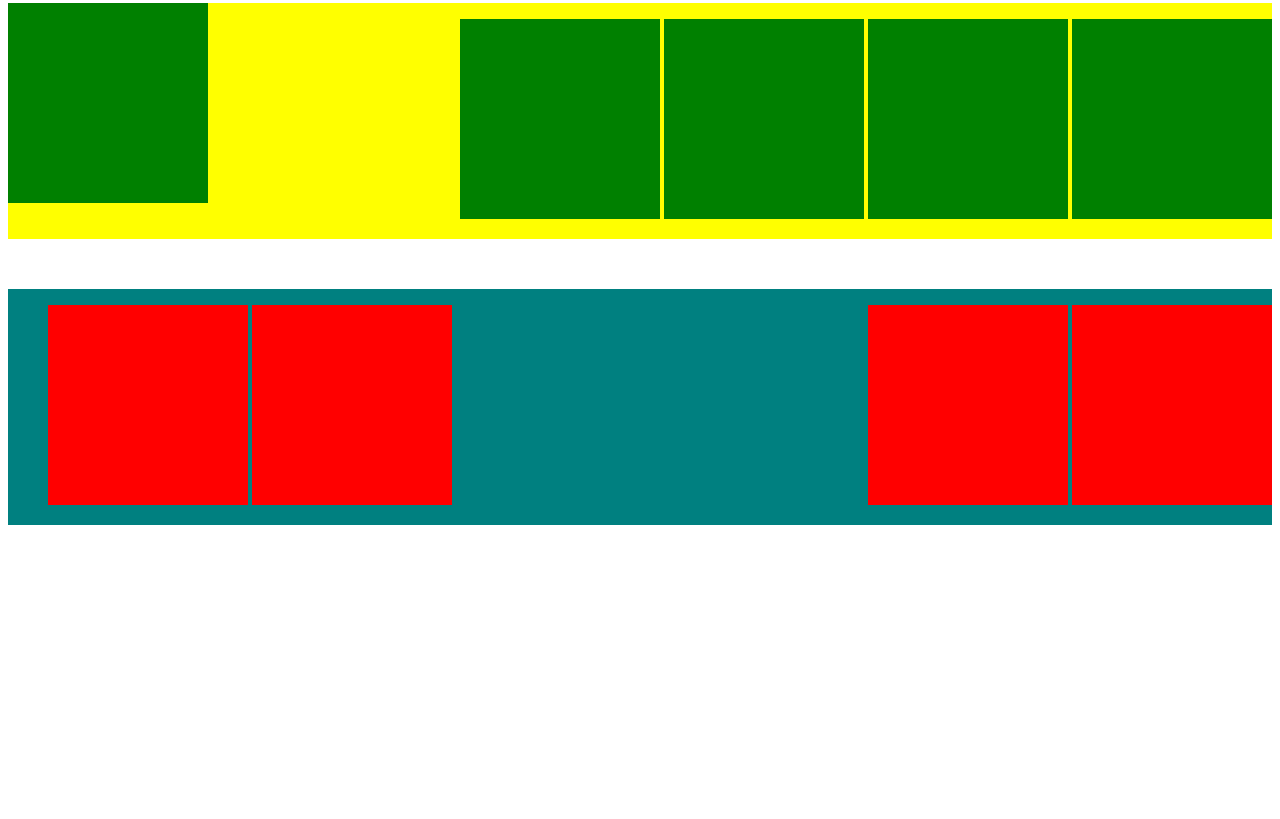
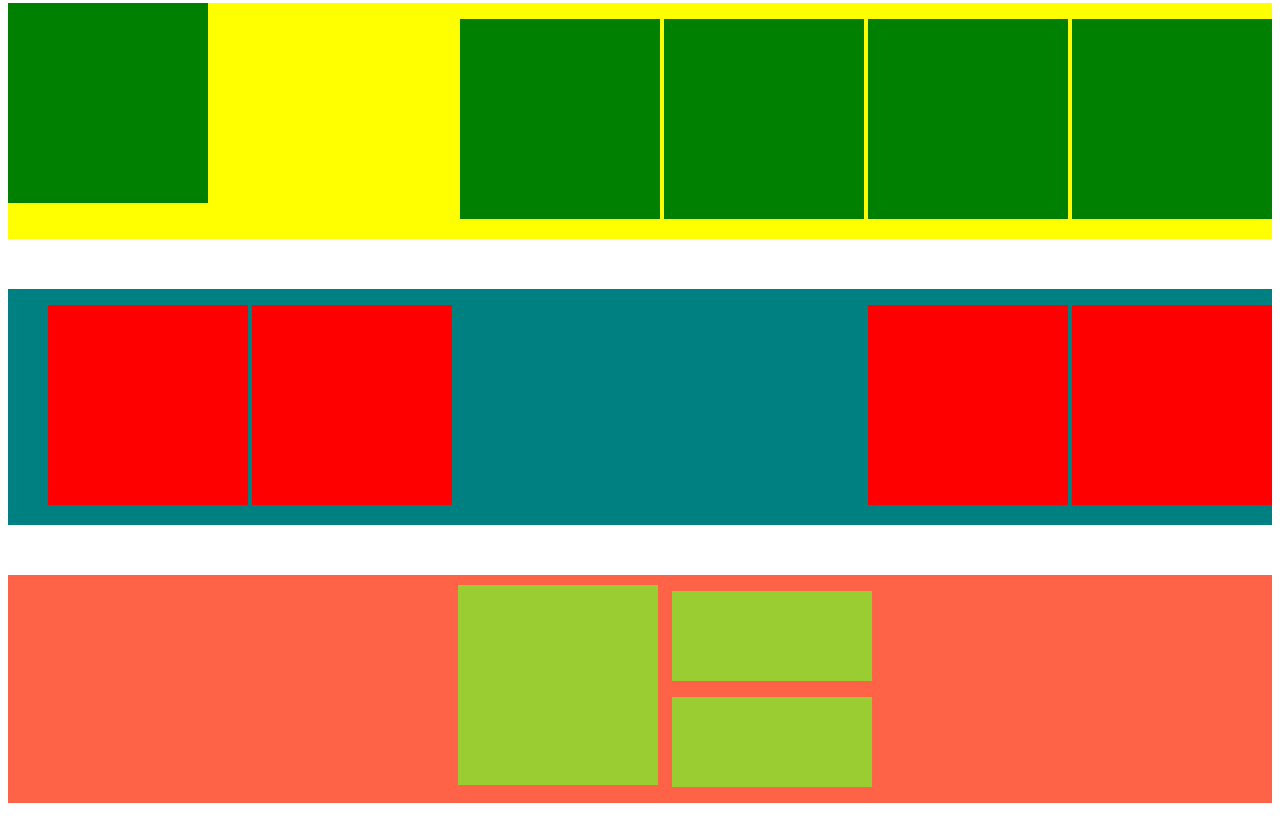
Before and after one commit to DaniilTis/float, a plain HTML site: page index.html in a window 1280 px wide. Shown: the part 555-1374 px from the top of the page. Before the commit the page ends 1088 px from the top, so only its background shows below. Drawn offline with Linux system fonts and the light colour scheme.

Commit message:
Заокнчил четвертый блок

```diff
--- a/css/style.css
+++ b/css/style.css
@@ -23,15 +23,12 @@
 	margin-bottom: 50px;
 }
 
-ul li {
-	display: inline-block;
-}
-
 .nav-list {
 	float: right;
 }
 
 .nav-list li {
+	display: inline-block;
 	background: green;
 	width: 200px;
 	height: 200px;
@@ -45,6 +42,7 @@ ul li {
 
 .section {
 	background-color: teal;
+	margin-bottom: 50px;
 }
 
 .section-list {
@@ -52,6 +50,7 @@ ul li {
 }
 
 .section-list li {
+	display: inline-block;
 	width: 200px;
 	height: 200px;
 	background-color: red;
@@ -62,7 +61,38 @@ ul li {
 }
 
 .section-list-right li {
+	display: inline-block;
 	width: 200px;
 	height: 200px;
 	background-color: red;
 }
+
+footer {
+	background-color: tomato;
+	text-align: center;
+}
+.conteiner {
+	max-width: 1170px;
+	margin: auto;
+}
+.footer-list li {
+	vertical-align: top;
+	display: inline-block;
+}
+
+.footer-item-title {
+	background-color: yellowgreen;
+	width: 200px;
+	height: 90px;
+}
+.footer-item-text {
+	background-color: yellowgreen;
+	width: 200px;
+	height: 90px;
+}
+.footer-img {
+	margin: 10px;
+	width: 200px;
+	height: 200px;
+	background-color: yellowgreen;
+}
--- a/index.html
+++ b/index.html
@@ -27,7 +27,6 @@
 		</nav>
 		<div class="clearfix"></div>
 	</div>
-
 	<div class="section">
 		<ul class="section-list">
 			<li></li>
@@ -39,7 +38,17 @@
 		</ul>
 		<div class="clearfix"></div>
 	</div>
-
+	<footer>
+		<div class="conteiner">
+			<ul class="footer-list">
+				<li class="footer-img "></li>
+				<li>
+					<p class="footer-item-title"></p>
+					<p class="footer-item-text"></p>
+				</li>
+			</ul>
+		</div>
+	</footer>
 
 </body>
 
```
